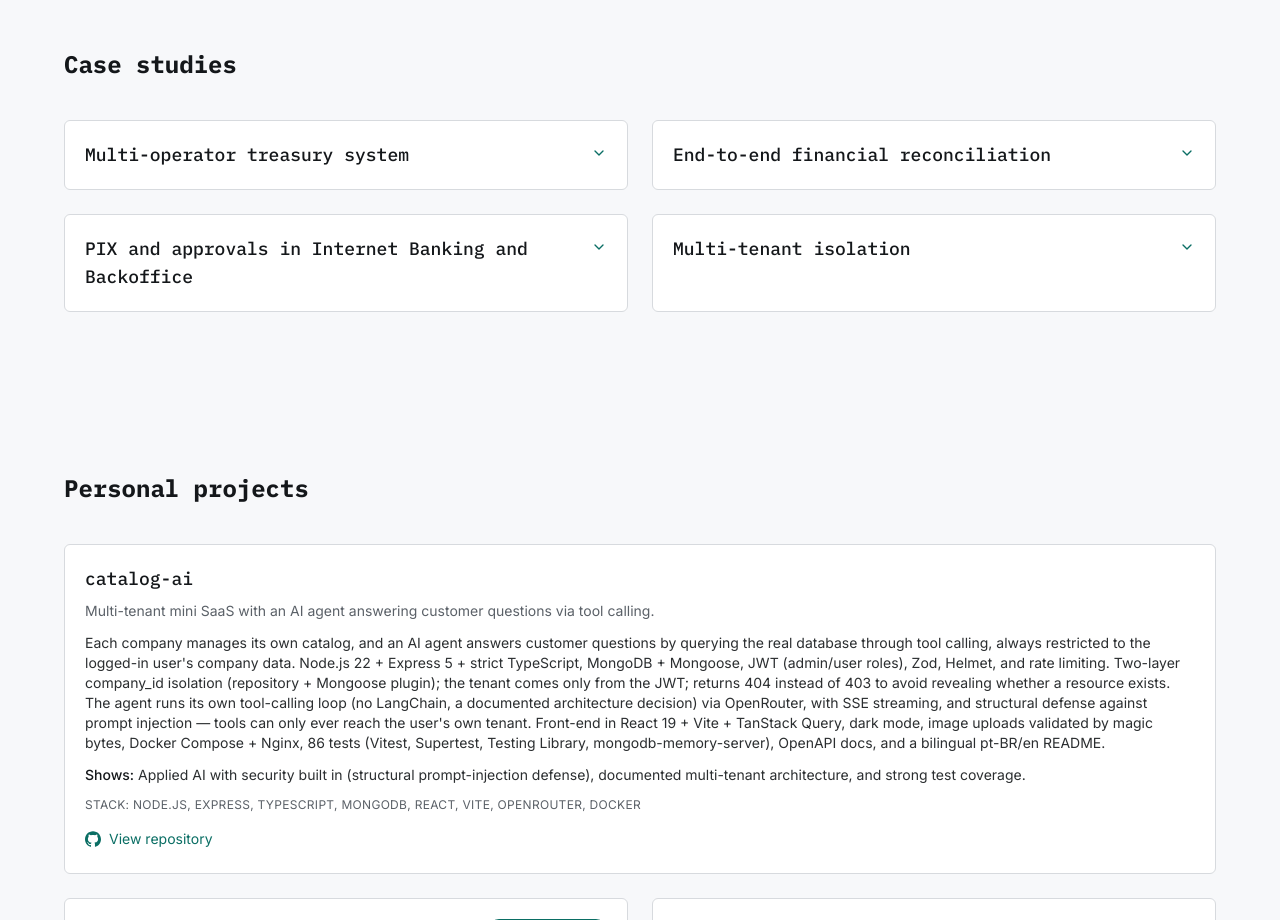
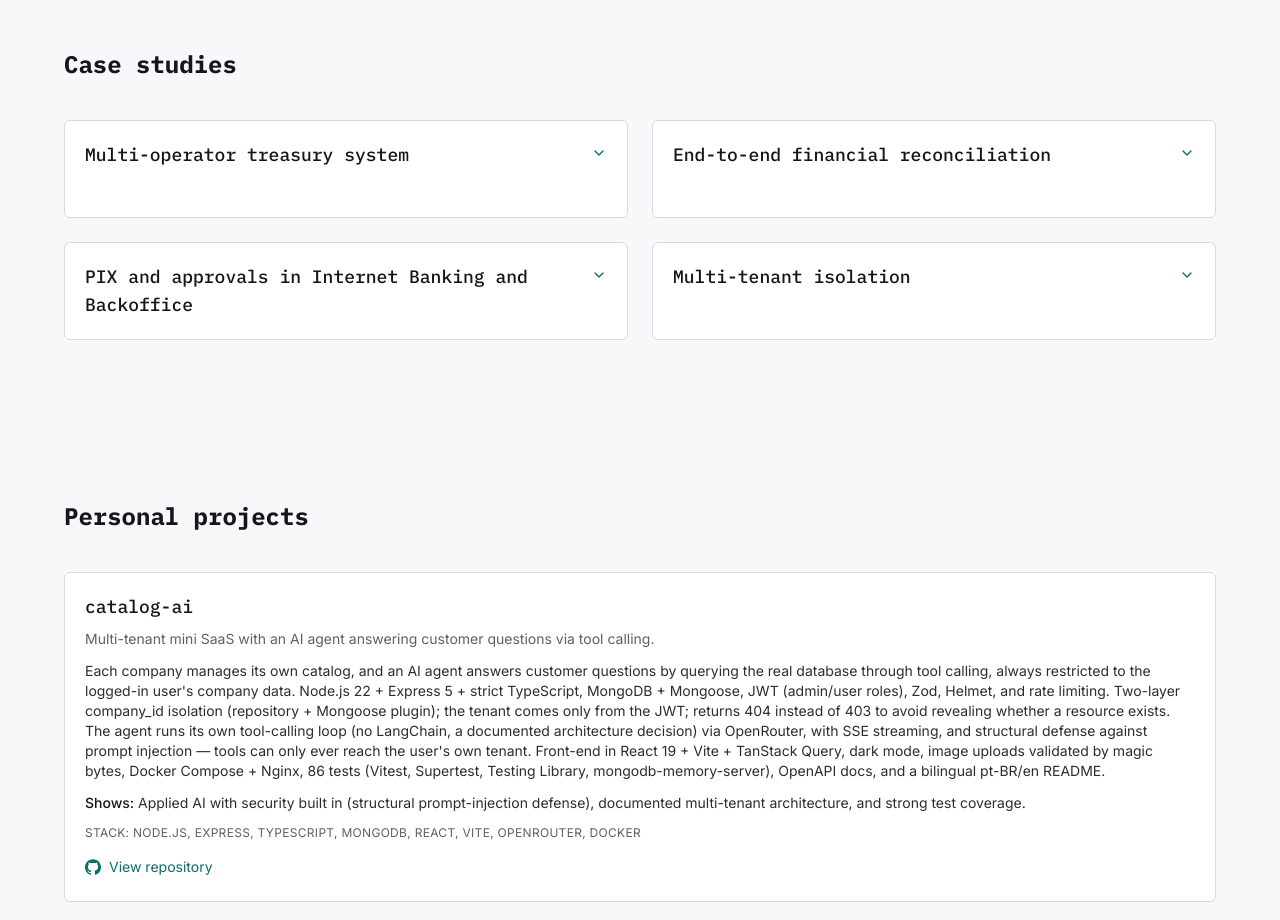
Before and after one commit to WellintonCamboim/wellintoncamboim.github.io, a Next.js app: page /en in a window 1280 px wide. Shown: the part 2420-3340 px from the top of the page. Built offline with nearby package versions, Linux system fonts and the light colour scheme.

Commit message:
fix(case-studies): keep card heights consistent and independent when expanding

```diff
--- a/src/components/sections/CaseStudies.tsx
+++ b/src/components/sections/CaseStudies.tsx
@@ -12,14 +12,14 @@ export function CaseStudies() {
     <section id="case-studies" className="scroll-mt-24 px-4 py-20">
       <div className="mx-auto max-w-[var(--content-max-width)]">
         <h2 className="mb-10 text-2xl font-semibold">{t("heading")}</h2>
-        <div className="grid gap-6 sm:grid-cols-2">
+        <div className="grid items-start gap-6 sm:grid-cols-2">
           {entries.map((entry) => (
             <details
               key={entry.title}
               className="group rounded-md border border-border bg-surface p-5 open:ring-1 open:ring-accent"
             >
               <summary className="flex cursor-pointer list-none items-start justify-between gap-3 font-mono text-lg font-medium text-foreground [&::-webkit-details-marker]:hidden">
-                <span>{entry.title}</span>
+                <span className="block min-h-[2lh]">{entry.title}</span>
                 <ChevronDown
                   aria-hidden="true"
                   className="mt-1 size-4 shrink-0 text-accent transition-transform group-open:rotate-180"
```
